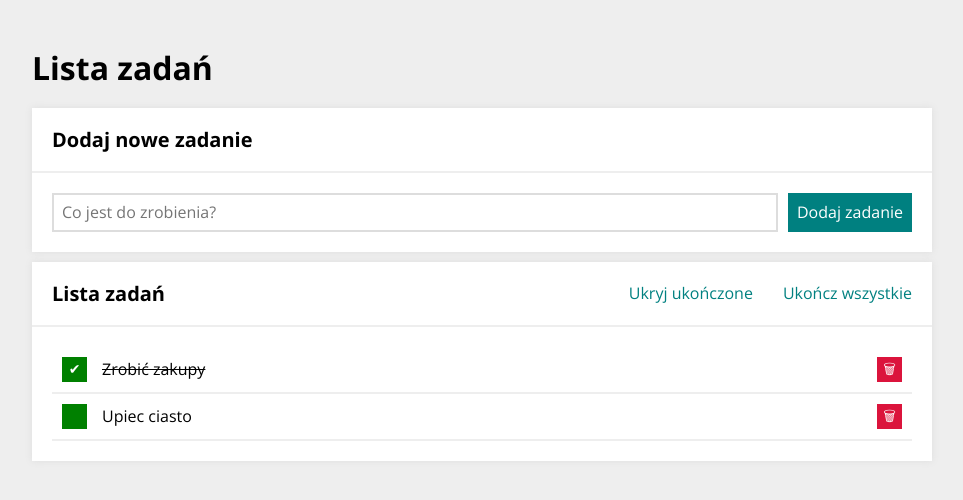
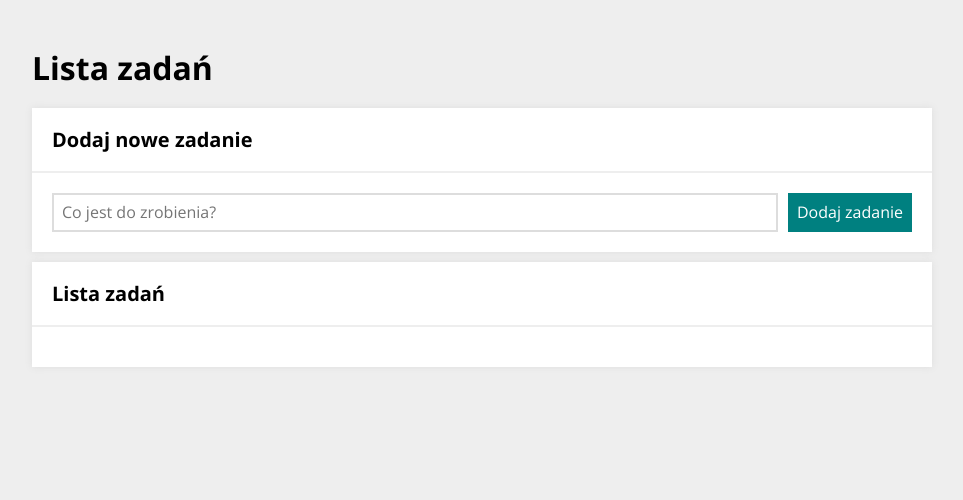
Before and after one commit to olachrzan/to_do_list_react, a React (Create React App) app: page / in a window 1280 px wide. Shown: the top 500 px of the page, without its empty margins (158-1121 px from the left). Built offline with nearby package versions, Linux system fonts and the light colour scheme.

Commit message:
Saving tasks to local storage

```diff
--- a/src/App.js
+++ b/src/App.js
@@ -1,4 +1,4 @@
-import { useState } from "react";
+import { useEffect, useState } from "react";
 import Form from "./Form";
 import TasksList from "./TasksList";
 import TextButtons from "./TextButtons";
@@ -7,10 +7,15 @@ import Header from "./Header";
 import Container from "./Container";
 
 function App() {
-	const [tasks, setTasks] = useState([
-		{ id: 1, content: "Zrobić zakupy", done: true },
-		{ id: 2, content: "Upiec ciasto", done: false },
-	]);
+	const storedTasks = localStorage.getItem("tasks");
+
+	const [tasks, setTasks] = useState(
+		storedTasks !== null ? JSON.parse(storedTasks) : []
+	);
+
+	useEffect(() => {
+		localStorage.setItem("tasks", JSON.stringify(tasks));
+	}, [tasks]);
 
 	const [hideDone, setHideDone] = useState(false);
 
```
